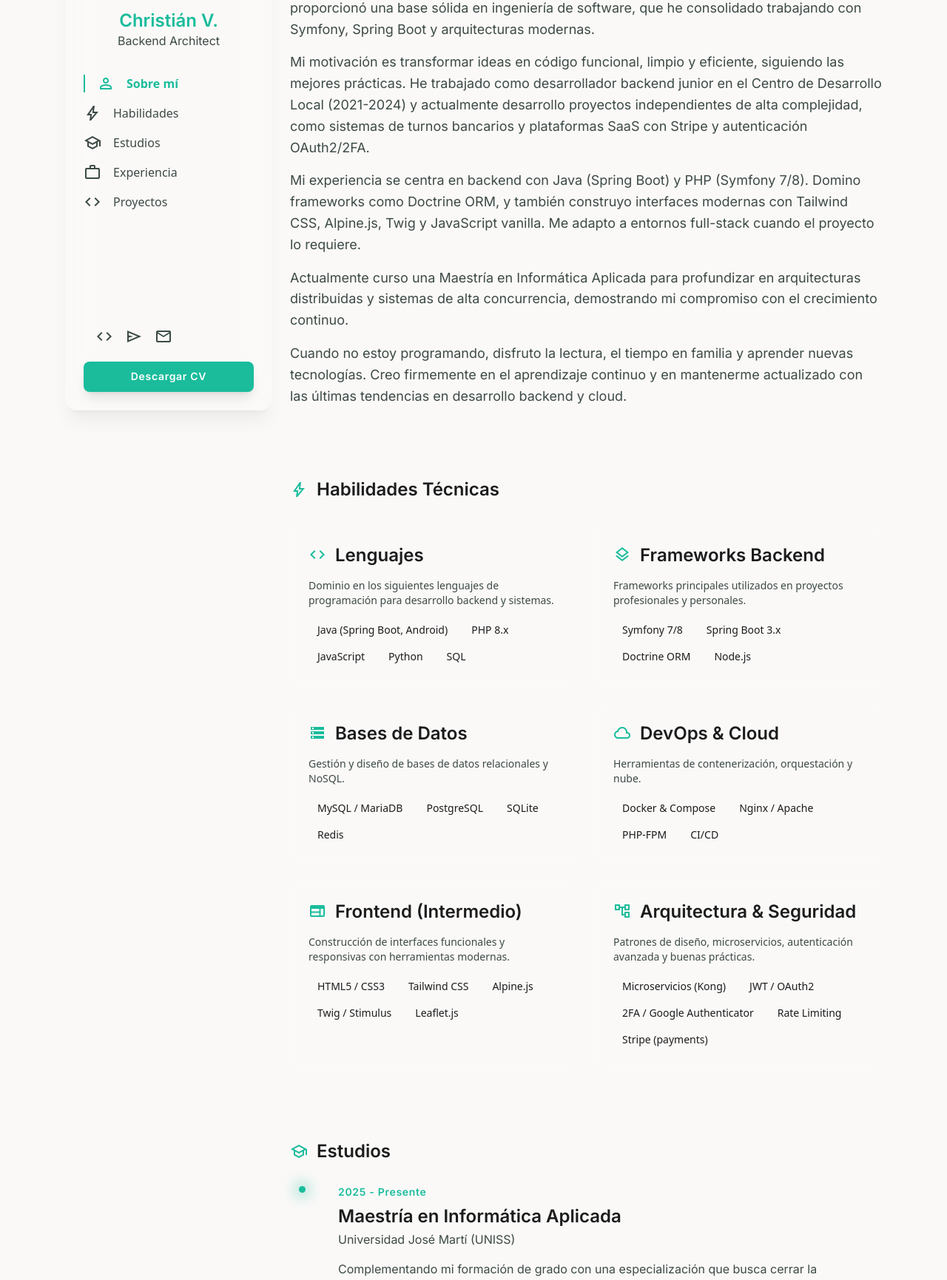
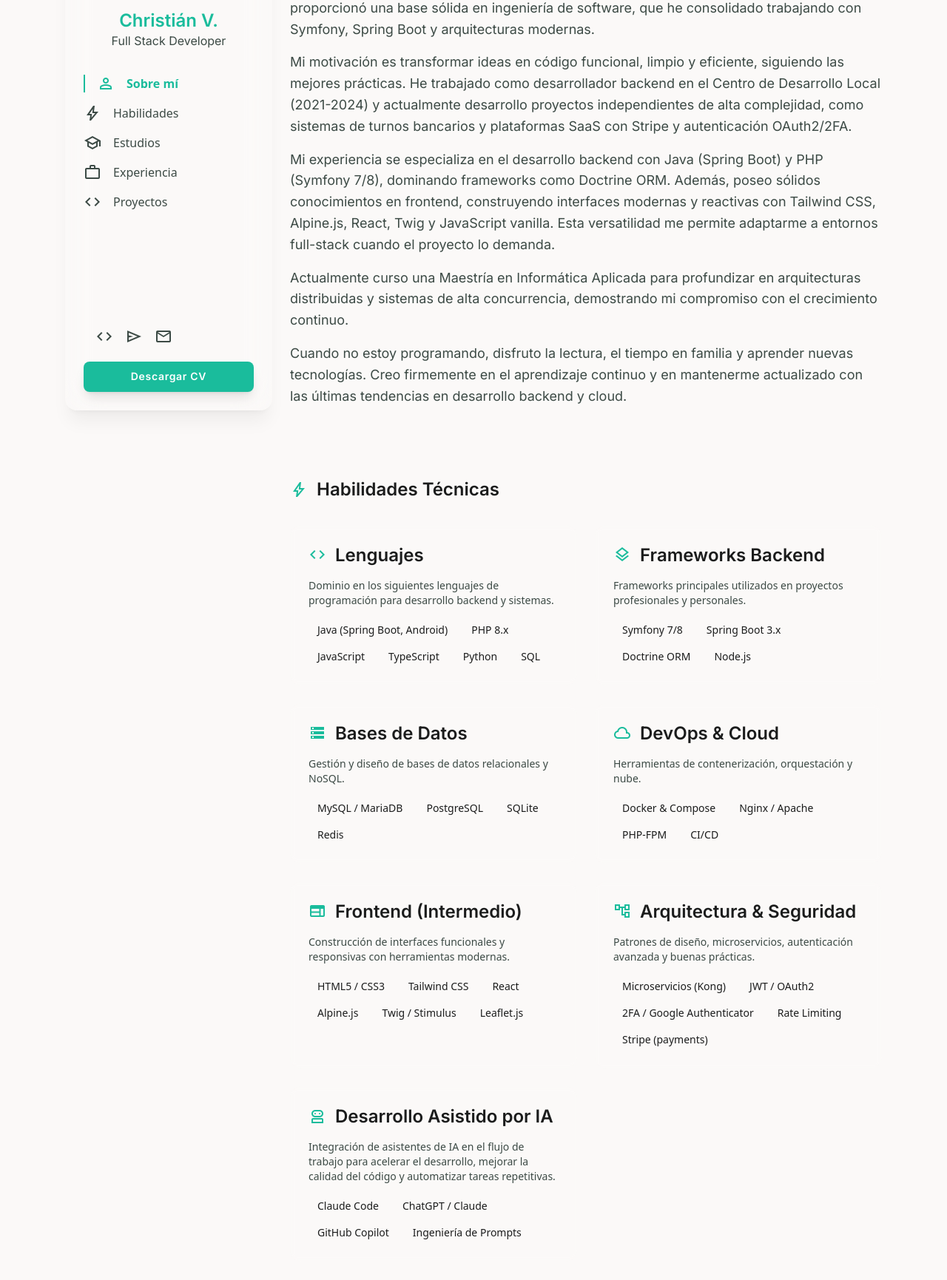
Before and after one commit to Christianrvdv/christianrvdv, a website: page index.html in a window 1280 px wide. Shown: the part 1053-2784 px from the top of the page at 74% size. Drawn offline with nearby package versions, Linux system fonts and the light colour scheme.

Commit message:
feat: Rebranding del portafolio a Full Stack Developer y ampliación de habilidades
- Se reemplaza 'Backend Architect' por 'Full Stack Developer' en todos los títulos, metaetiquetas (og:title, twitter:title), barra lateral, pie de página y sección héroe.
- Se cambia el nombre de la marca de 'BackendDev' a 'FullStark'.
- Se elimina la etiqueta 'Junior' de los títulos y descripciones de experiencia para posicionar como desarrollador de nivel medio/senior.
- Se mejora la sección 'Sobre mí' (párrafo 3) para destacar el dominio de React y TypeScript, y se refina la descripción de la experiencia backend (Java/Spring Boot, PHP/Symfony) y frontend.
- Se añade una nueva tarjeta de habilidades 'Desarrollo Asistido por IA' con Claude Code, ChatGPT/Claude, GitHub Copilot e Ingeniería de Prompts, con soporte completo de i18n (ES/EN).
- Se incluyen React y TypeScript en las cuadrículas de habilidades técnicas existentes (Lenguajes y Frontend).
- Se actualizan todas las traducciones al español e inglés (i18n) para mantener la coherencia en todo el sitio.

```diff
--- a/index.html
+++ b/index.html
@@ -3,20 +3,20 @@
 <head>
     <meta charset="UTF-8">
     <meta name="viewport" content="width=device-width, initial-scale=1.0">
-    <title>Christián R. Vazquez | Backend Architect</title>
+    <title>Christián R. Vazquez | Full Stack Developer</title>
     <meta name="description"
           content="Portafolio profesional de Christián R. Vazquez, Desarrollador Backend especializado en Java, PHP y Symfony">
 
     <!-- Open Graph / Redes sociales -->
     <meta property="og:type" content="website">
-    <meta property="og:title" content="Christián R. Vazquez | Backend Architect">
+    <meta property="og:title" content="Christián R. Vazquez | Full Stack Developer">
     <meta property="og:description"
           content="Especializado en sistemas distribuidos, microservicios de alto rendimiento y arquitecturas escalables.">
     <meta property="og:image" content="https://avatars.githubusercontent.com/u/61900349?s=400&v=4">
     <meta property="og:url" content="https://christianvazquez.dev">
     <meta property="og:locale" content="es_ES">
     <meta name="twitter:card" content="summary_large_image">
-    <meta name="twitter:title" content="Christián R. Vazquez | Backend Architect">
+    <meta name="twitter:title" content="Christián R. Vazquez | Full Stack Developer">
     <meta name="twitter:description"
           content="Especializado en sistemas distribuidos, microservicios de alto rendimiento y arquitecturas escalables.">
     <meta name="twitter:image" content="https://avatars.githubusercontent.com/u/61900349?s=400&v=4">
@@ -115,7 +115,7 @@
             <h1 class="font-headline-lg-mobile md:font-headline-lg text-headline-lg-mobile md:text-headline-lg mb-6 opacity-0 translate-y-4 transition-all duration-700 delay-100"
                 data-animate>
                 Christián R. Vazquez<br>
-                <span class="gradient-text">Backend Architect</span>
+                <span class="gradient-text">Full Stack Developer</span>
             </h1>
             <p class="font-body-lg text-body-lg text-on-surface-variant max-w-2xl mx-auto mb-10 opacity-0 translate-y-4 transition-all duration-700 delay-200"
                data-animate data-i18n="hero.description">
@@ -247,7 +247,7 @@
                     <span data-i18n="skills.title">Habilidades Técnicas</span>
                 </h2>
                 <div class="grid grid-cols-1 md:grid-cols-2 gap-6">
-                    <!-- Tarjetas de habilidades (mismo contenido, solo se añade aria-hidden en íconos) -->
+                    <!-- Tarjetas de habilidades -->
                     <div class="bento-card p-6 rounded-2xl bg-surface-container/60 dark:bg-surface-container/60 border border-white/10 dark:border-white/5 backdrop-blur-sm hover:shadow-xl transition-all group">
                         <div class="flex items-center gap-3 mb-4">
                             <span class="material-symbols-outlined text-3xl text-primary" aria-hidden="true">code</span>
@@ -260,6 +260,7 @@
                             <span class="px-3 py-1 bg-white/10 dark:bg-white/10 rounded-full text-sm font-medium">Java (Spring Boot, Android)</span>
                             <span class="px-3 py-1 bg-white/10 dark:bg-white/10 rounded-full text-sm font-medium">PHP 8.x</span>
                             <span class="px-3 py-1 bg-white/10 dark:bg-white/10 rounded-full text-sm font-medium">JavaScript</span>
+                            <span class="px-3 py-1 bg-white/10 dark:bg-white/10 rounded-full text-sm font-medium">TypeScript</span>
                             <span class="px-3 py-1 bg-white/10 dark:bg-white/10 rounded-full text-sm font-medium">Python</span>
                             <span class="px-3 py-1 bg-white/10 dark:bg-white/10 rounded-full text-sm font-medium">SQL</span>
                         </div>
@@ -327,6 +328,8 @@
                         <div class="flex flex-wrap gap-2">
                             <span class="px-3 py-1 bg-white/10 dark:bg-white/10 rounded-full text-sm font-medium">HTML5 / CSS3</span>
                             <span class="px-3 py-1 bg-white/10 dark:bg-white/10 rounded-full text-sm font-medium">Tailwind CSS</span>
+                            <span class="px-3 py-1 bg-white/10 dark:bg-white/10 rounded-full text-sm font-medium">React</span>
+                            <!-- NUEVO -->
                             <span class="px-3 py-1 bg-white/10 dark:bg-white/10 rounded-full text-sm font-medium">Alpine.js</span>
                             <span class="px-3 py-1 bg-white/10 dark:bg-white/10 rounded-full text-sm font-medium">Twig / Stimulus</span>
                             <span class="px-3 py-1 bg-white/10 dark:bg-white/10 rounded-full text-sm font-medium">Leaflet.js</span>
@@ -347,6 +350,28 @@
                             <span class="px-3 py-1 bg-white/10 dark:bg-white/10 rounded-full text-sm font-medium">2FA / Google Authenticator</span>
                             <span class="px-3 py-1 bg-white/10 dark:bg-white/10 rounded-full text-sm font-medium">Rate Limiting</span>
                             <span class="px-3 py-1 bg-white/10 dark:bg-white/10 rounded-full text-sm font-medium">Stripe (payments)</span>
+                        </div>
+                    </div>
+
+                    <!-- AI-Assisted Development -->
+                    <div class="bento-card p-6 rounded-2xl bg-surface-container/60 dark:bg-surface-container/60 border border-white/10 dark:border-white/5 backdrop-blur-sm hover:shadow-xl transition-all group">
+                        <div class="flex items-center gap-3 mb-4">
+                            <span class="material-symbols-outlined text-3xl text-primary"
+                                  aria-hidden="true">robot_2</span>
+                            <h3 class="font-headline-md text-headline-md" data-i18n="skills.ai.title">AI-Assisted
+                                Development</h3>
+                        </div>
+                        <p class="text-on-surface-variant text-sm mb-4" data-i18n="skills.ai.desc">Integración de
+                            asistentes de IA en el flujo de trabajo para acelerar el desarrollo, mejorar la calidad del
+                            código y automatizar tareas repetitivas.</p>
+                        <div class="flex flex-wrap gap-2">
+                            <span class="px-3 py-1 bg-white/10 dark:bg-white/10 rounded-full text-sm font-medium">Claude Code</span>
+                            <span class="px-3 py-1 bg-white/10 dark:bg-white/10 rounded-full text-sm font-medium"
+                                  data-i18n="skills.ai.chatgpt">ChatGPT / Claude</span>
+                            <span class="px-3 py-1 bg-white/10 dark:bg-white/10 rounded-full text-sm font-medium"
+                                  data-i18n="skills.ai.copilot">GitHub Copilot</span>
+                            <span class="px-3 py-1 bg-white/10 dark:bg-white/10 rounded-full text-sm font-medium"
+                                  data-i18n="skills.ai.prompt">Prompt Engineering</span>
                         </div>
                     </div>
                 </div>
@@ -721,7 +746,7 @@
                                     src="imagen/portafoliotailwind1300.webp"
                                     srcset="imagen/portafoliotailwind700.webp 700w, imagen/portafoliotailwind1300.webp 1300w"
                                     sizes="(max-width: 768px) 100vw, (max-width: 1200px) 50vw, 33vw"
-                                    alt="Portafolio Backend Architect - Este sitio"
+                                    alt="Portafolio Full Stack Developer - Este sitio"
                                     class="absolute inset-0 w-full h-full object-cover"
                                     loading="lazy"
                                     style="image-rendering: auto;"
@@ -735,7 +760,7 @@
                         </div>
                         <div class="p-8 flex flex-col flex-1">
                             <h3 class="font-headline-md text-headline-md mb-3" data-i18n="projects.current_site.title">
-                                Portafolio Backend Architect — Este sitio</h3>
+                                Portafolio Full Stack Developer — Este sitio</h3>
                             <p class="text-on-surface-variant font-body-md mb-6 flex-1"
                                data-i18n="projects.current_site.description">
                                 El sitio que estás viendo. Desarrollado con HTML5, Tailwind CSS y JavaScript vanilla.
@@ -816,7 +841,7 @@
         <div class="flex flex-col md:flex-row justify-between items-center gap-6">
             <div class="flex flex-col items-center md:items-start gap-2 text-center md:text-left">
                 <span class="font-bold text-lg bg-gradient-to-r from-primary to-accent bg-clip-text text-transparent"
-                      data-i18n="footer.brand">Backend Architect</span>
+                      data-i18n="footer.brand">Full Stack Developer</span>
                 <span class="text-xs text-on-surface-variant" data-i18n="footer.copyright">
                     © 2025 Christián R. Vazquez. Construido con precisión y lógica.
                 </span>
--- a/script.js
+++ b/script.js
@@ -39,13 +39,13 @@ if (languageText) languageText.textContent = currentLang === 'en' ? 'EN' : 'ES';
 
 const translations = {
     es: {
-        "logo": "BackendDev",
+        "logo": "FullStark",
         "nav.about": "Sobre mí",
         "nav.study": "Estudios",
         "nav.experience": "Experiencia",
         "nav.projects": "Proyectos",
         "nav.skills": "Habilidades",
-        "profile.title": "Backend Architect",
+        "profile.title": "Full Stack Developer",
         "cv.download": "Descargar CV",
 
         "hero.badge": "Disponible para proyectos",
@@ -55,8 +55,8 @@ const translations = {
 
         "about.title": "Sobre mí",
         "about.paragraph1": "Hola, soy Christián Vazquez, Ingeniero en Ciencias Informáticas y Desarrollador Backend con experiencia comprobada en empresas y proyectos freelance. Mi formación en la UCI me proporcionó una base sólida en ingeniería de software, que he consolidado trabajando con Symfony, Spring Boot y arquitecturas modernas.",
-        "about.paragraph2": "Mi motivación es transformar ideas en código funcional, limpio y eficiente, siguiendo las mejores prácticas. He trabajado como desarrollador backend junior en el Centro de Desarrollo Local (2021-2024) y actualmente desarrollo proyectos independientes de alta complejidad, como sistemas de turnos bancarios y plataformas SaaS con Stripe y autenticación OAuth2/2FA.",
-        "about.paragraph3": "Mi experiencia se centra en backend con Java (Spring Boot) y PHP (Symfony 7/8). Domino frameworks como Doctrine ORM, y también construyo interfaces modernas con Tailwind CSS, Alpine.js, Twig y JavaScript vanilla. Me adapto a entornos full-stack cuando el proyecto lo requiere.",
+        "about.paragraph2": "Mi motivación es transformar ideas en código funcional, limpio y eficiente, siguiendo las mejores prácticas. He trabajado como desarrollador backend en el Centro de Desarrollo Local (2021-2024) y actualmente desarrollo proyectos independientes de alta complejidad, como sistemas de turnos bancarios y plataformas SaaS con Stripe y autenticación OAuth2/2FA.",
+        "about.paragraph3": "Mi experiencia se especializa en el desarrollo backend con Java (Spring Boot) y PHP (Symfony 7/8), dominando frameworks como Doctrine ORM. Además, poseo sólidos conocimientos en frontend, construyendo interfaces modernas y reactivas con Tailwind CSS, Alpine.js, React, Twig y JavaScript vanilla. Esta versatilidad me permite adaptarme a entornos full-stack cuando el proyecto lo demanda.",
         "about.paragraph4": "Actualmente curso una Maestría en Informática Aplicada para profundizar en arquitecturas distribuidas y sistemas de alta concurrencia, demostrando mi compromiso con el crecimiento continuo.",
         "about.paragraph5": "Cuando no estoy programando, disfruto la lectura, el tiempo en familia y aprender nuevas tecnologías. Creo firmemente en el aprendizaje continuo y en mantenerme actualizado con las últimas tendencias en desarrollo backend y cloud.",
 
@@ -76,7 +76,7 @@ const translations = {
         "experience.freelance.company": "Freelance / Proyectos Independientes",
         "experience.freelance.description": "Desarrollo de aplicaciones web robustas utilizando Symfony y Spring Boot. Implementación de APIs RESTful, diseño de bases de datos MySQL, y creación de arquitecturas escalables. Colaboración en el ciclo completo de desarrollo desde el análisis hasta el despliegue.",
         "experience.junior.date": "2021 - 2024",
-        "experience.junior.title": "Desarrollador Backend Junior",
+        "experience.junior.title": "Desarrollador Backend",
         "experience.junior.company": "Centro de Desarrollo Local",
         "experience.junior.description": "Desarrollo de aplicaciones móviles nativas para Android utilizando Java (Android Nativo). Desarrollo y mantenimiento de aplicaciones web utilizando Java y Spring Boot. Creación de interfaces de usuario con HTML, CSS y JavaScript. Soporte técnico y resolución de incidencias en sistemas existentes. Participación en equipos ágiles para el desarrollo de soluciones empresariales.",
         "experience.intern.date": "2018 - 2021",
@@ -114,7 +114,7 @@ const translations = {
         "projects.code": "Código",
 
         "projects.current_site.type": "Portafolio en vivo",
-        "projects.current_site.title": "Portafolio Backend Architect — Este sitio",
+        "projects.current_site.title": "Portafolio Full Stack Developer — Este sitio",
         "projects.current_site.description": "El sitio que estás viendo. Desarrollado con HTML5, Tailwind CSS y JavaScript vanilla. Implementa tema oscuro/claro persistente, navegación suave, animaciones al scroll, cambio de idioma (ES/EN) y está optimizado en accesibilidad y SEO.",
         "projects.current_site.this_site": "Este sitio",
 
@@ -131,8 +131,14 @@ const translations = {
         "skills.frontend.desc": "Construcción de interfaces funcionales y responsivas con herramientas modernas.",
         "skills.architecture.title": "Arquitectura & Seguridad",
         "skills.architecture.desc": "Patrones de diseño, microservicios, autenticación avanzada y buenas prácticas.",
+        // NUEVAS CLAVES PARA AI
+        "skills.ai.title": "Desarrollo Asistido por IA",
+        "skills.ai.desc": "Integración de asistentes de IA en el flujo de trabajo para acelerar el desarrollo, mejorar la calidad del código y automatizar tareas repetitivas.",
+        "skills.ai.chatgpt": "ChatGPT / Claude",
+        "skills.ai.copilot": "GitHub Copilot",
+        "skills.ai.prompt": "Ingeniería de Prompts",
 
-        "footer.brand": "Backend Architect",
+        "footer.brand": "Full Stack Developer",
         "footer.copyright": "© 2025 Christián R. Vazquez. Construido con precisión y lógica.",
         "footer.privacy": "Privacidad",
         "footer.terms": "Términos",
@@ -140,13 +146,13 @@ const translations = {
         "footer.telegram": "Telegram"
     },
     en: {
-        "logo": "BackendDev",
+        "logo": "FullStark",
         "nav.about": "About Me",
         "nav.study": "Education",
         "nav.experience": "Experience",
         "nav.projects": "Projects",
         "nav.skills": "Skills",
-        "profile.title": "Backend Architect",
+        "profile.title": "Full Stack Developer",
         "cv.download": "Download CV",
 
         "hero.badge": "Available for projects",
@@ -156,8 +162,8 @@ const translations = {
 
         "about.title": "About Me",
         "about.paragraph1": "Hello, I am Christián Vazquez, a Computer Science Engineer and Backend Developer with proven experience in companies and freelance projects. My education at UCI provided me with a solid foundation in software engineering, which I have consolidated working with Symfony, Spring Boot, and modern architectures.",
-        "about.paragraph2": "My motivation is to transform ideas into functional, clean, and efficient code, following industry best practices. I have worked as a junior backend developer at the Local Development Center (2021-2024) and currently develop high-complexity independent projects, such as banking queue systems and SaaS platforms with Stripe and OAuth2/2FA authentication.",
-        "about.paragraph3": "My experience is mainly focused on backend with Java (Spring Boot) and PHP (Symfony 7/8). I master frameworks like Doctrine ORM, and I also build modern interfaces with Tailwind CSS, Alpine.js, Twig, and vanilla JavaScript. I adapt well to full-stack environments when the project requires it.",
+        "about.paragraph2": "My motivation is to transform ideas into functional, clean, and efficient code, following industry best practices. I have worked as a backend developer at the Local Development Center (2021-2024) and currently develop high-complexity independent projects, such as banking queue systems and SaaS platforms with Stripe and OAuth2/2FA authentication.",
+        "about.paragraph3": "My experience specializes in backend development with Java (Spring Boot) and PHP (Symfony 7/8), mastering frameworks like Doctrine ORM. Additionally, I have strong frontend skills, building modern and reactive interfaces with Tailwind CSS, Alpine.js, React, Twig, and vanilla JavaScript. This versatility allows me to adapt to full-stack environments when the project requires it.",
         "about.paragraph4": "I am currently pursuing a Master's degree in Applied Informatics to deepen my knowledge in distributed architectures and high-concurrency systems, demonstrating my commitment to continuous growth.",
         "about.paragraph5": "When I'm not coding, I enjoy reading, family time, and learning about new technologies. I strongly believe in continuous learning and staying updated with the latest trends in backend and cloud development.",
 
@@ -177,7 +183,7 @@ const translations = {
         "experience.freelance.company": "Freelance / Independent Projects",
         "experience.freelance.description": "Development of robust web applications using Symfony and Spring Boot. Implementation of RESTful APIs, MySQL database design, and creation of scalable architectures. Collaboration in the full development cycle from analysis to deployment.",
         "experience.junior.date": "2021 - 2024",
-        "experience.junior.title": "Junior Backend Developer",
+        "experience.junior.title": "Backend Developer",
         "experience.junior.company": "Local Development Center",
         "experience.junior.description": "Development of native Android mobile applications using Java (Native Android). Development and maintenance of web applications using Java and Spring Boot. Creation of user interfaces with HTML, CSS, and JavaScript. Technical support and resolution of incidents in existing systems. Participation in agile teams for the development of business solutions.",
         "experience.intern.date": "2018 - 2021",
@@ -215,7 +221,7 @@ const translations = {
         "projects.code": "Code",
 
         "projects.current_site.type": "Live Portfolio",
-        "projects.current_site.title": "Backend Architect Portfolio — This site",
+        "projects.current_site.title": "Full Stack Developer Portfolio — This site",
         "projects.current_site.description": "The site you're viewing. Built with HTML5, Tailwind CSS and vanilla JavaScript. Features persistent dark/light theme, smooth scrolling, scroll animations, language switch (EN/ES) and is optimized for accessibility and SEO.",
         "projects.current_site.this_site": "This site",
 
@@ -232,8 +238,14 @@ const translations = {
         "skills.frontend.desc": "Building functional and responsive interfaces with modern tools.",
         "skills.architecture.title": "Architecture & Security",
         "skills.architecture.desc": "Design patterns, microservices, advanced authentication, and best practices.",
+        // NUEVAS CLAVES PARA AI
+        "skills.ai.title": "AI-Assisted Development",
+        "skills.ai.desc": "Integration of AI assistants into the workflow to accelerate development, improve code quality, and automate repetitive tasks.",
+        "skills.ai.chatgpt": "ChatGPT / Claude",
+        "skills.ai.copilot": "GitHub Copilot",
+        "skills.ai.prompt": "Prompt Engineering",
 
-        "footer.brand": "Backend Architect",
+        "footer.brand": "Full Stack Developer",
         "footer.copyright": "© 2025 Christián R. Vazquez. Built with precision and logic.",
         "footer.privacy": "Privacy",
         "footer.terms": "Terms",
@@ -276,7 +288,6 @@ const mobileMenuBtn = document.getElementById('mobileMenuBtn');
 const mobileMenu = document.getElementById('mobileMenu');
 
 if (mobileMenuBtn && mobileMenu) {
-    // Asegurar que el menú comience oculto y el botón refleje eso
     mobileMenu.classList.remove('open');
     mobileMenuBtn.setAttribute('aria-expanded', 'false');
 
@@ -294,18 +305,16 @@ if (mobileMenuBtn && mobileMenu) {
         link.addEventListener('click', closeMenu);
     });
 
-    // Cerrar al hacer clic fuera
     document.addEventListener('click', (e) => {
         if (!mobileMenu.contains(e.target) && !mobileMenuBtn.contains(e.target)) {
             closeMenu();
         }
     });
 
-    // Cerrar con tecla Escape
     document.addEventListener('keydown', (e) => {
         if (e.key === 'Escape' && mobileMenu.classList.contains('open')) {
             closeMenu();
-            mobileMenuBtn.focus(); // Devuelve el foco al botón
+            mobileMenuBtn.focus();
         }
     });
 }
@@ -364,7 +373,7 @@ document.querySelectorAll('[data-animate]').forEach(el => {
 });
 
 // ========================
-// NAVEGACIÓN SUAVE Y ENLACE ACTIVO (con aria-current)
+// NAVEGACIÓN SUAVE Y ENLACE ACTIVO
 // ========================
 document.querySelectorAll('a[href^="#"]').forEach(anchor => {
     anchor.addEventListener('click', function (e) {
@@ -381,20 +390,16 @@ document.querySelectorAll('a[href^="#"]').forEach(anchor => {
 });
 
 function updateActiveNavLink(activeId) {
-    // Quitar aria-current de todos los enlaces de navegación
     document.querySelectorAll('.nav-link, .side-link, .nav-link-mobile').forEach(link => {
         link.removeAttribute('aria-current');
     });
 
-    // Actualizar clases y poner aria-current en el enlace activo
     document.querySelectorAll('.nav-link, .side-link, .nav-link-mobile').forEach(link => {
         const href = link.getAttribute('href');
-        // Limpiar clases activas previas
         link.classList.remove('text-primary', 'dark:text-primary-fixed', 'font-bold', 'border-b-2', 'border-primary', 'dark:border-primary-fixed', 'border-l-2', 'pl-4', 'pb-1');
         link.classList.add('text-on-surface-variant', 'dark:text-surface-variant');
 
         if (href === activeId || href === `#${activeId}`) {
-            // Enlace activo
             link.classList.add('text-primary', 'dark:text-primary-fixed', 'font-bold');
             link.classList.remove('text-on-surface-variant', 'dark:text-surface-variant');
             link.setAttribute('aria-current', 'page');
@@ -423,7 +428,6 @@ window.addEventListener('scroll', () => {
     updateActiveOnScroll();
 });
 
-// Inicialización
 window.addEventListener('load', () => {
     toggleBackToTop();
     updateActiveOnScroll();
```
